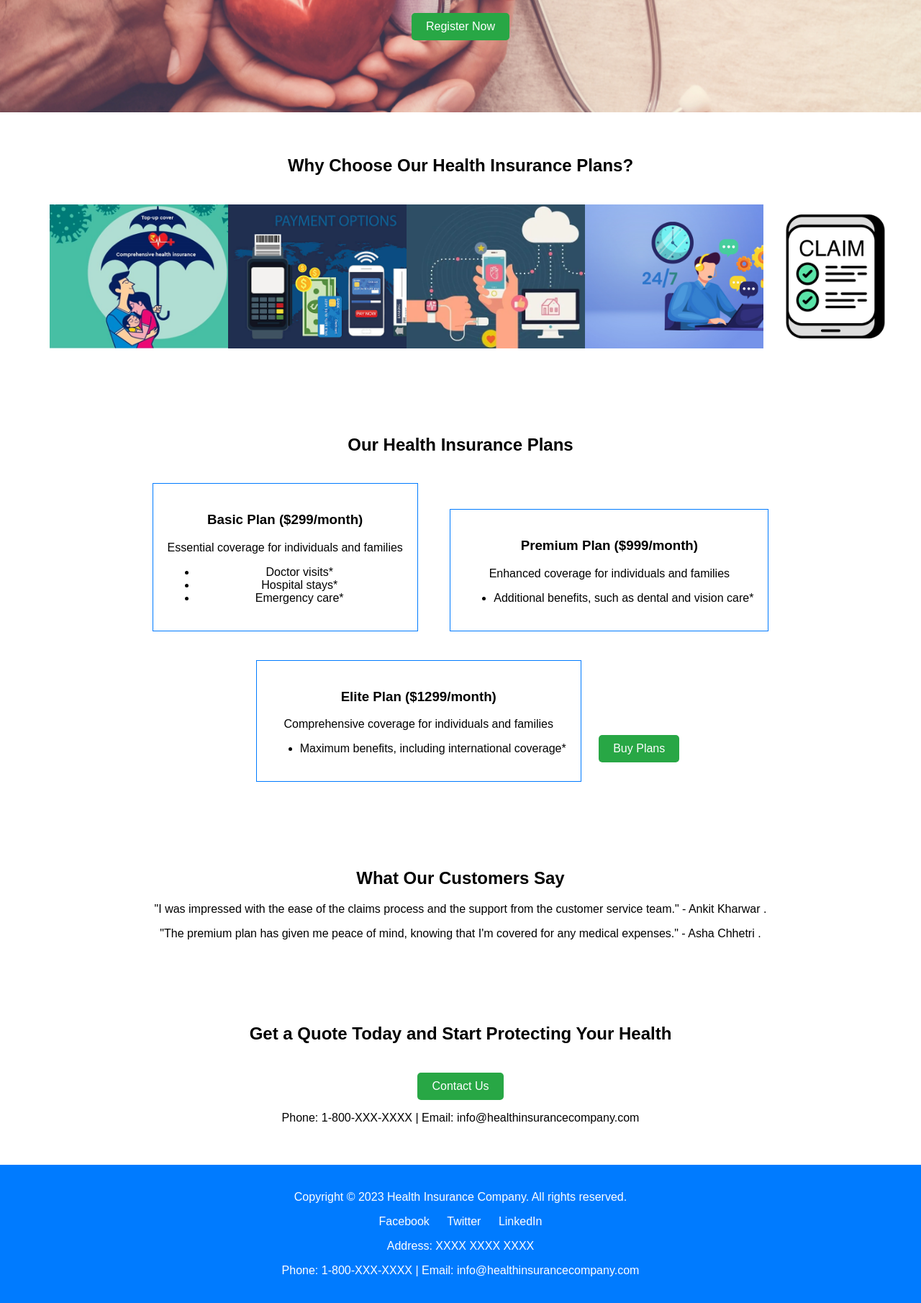
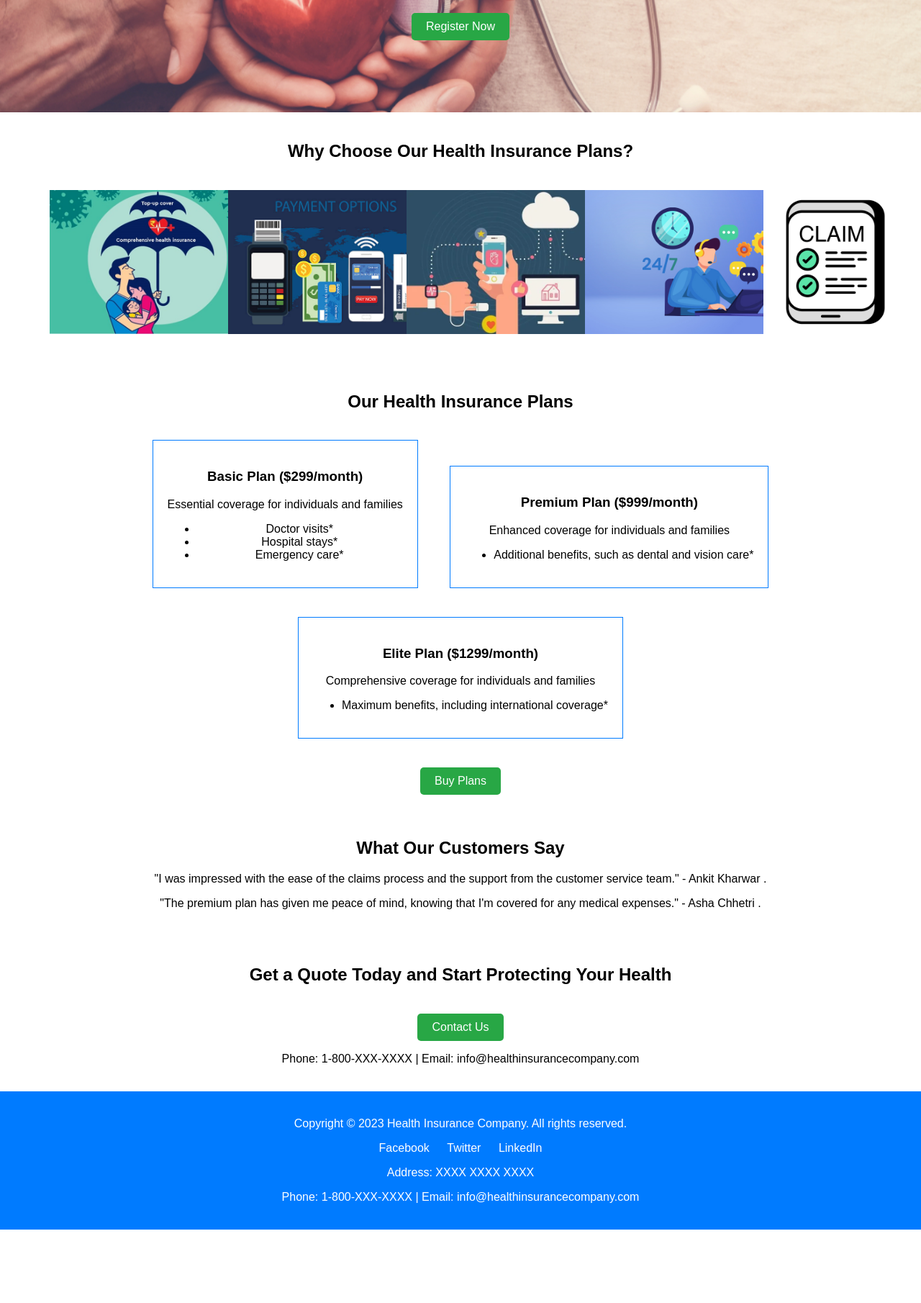
Before and after one commit to ankit12009/Health-card, a PHP site: page / in a window 1280 px wide. Shown: the part 304-2114 px from the top of the page at 72% size. After the commit the page ends 2012 px from the top, so only its background shows below. Run offline with PHP 8.4, Linux system fonts and the light colour scheme.

Commit message:
link added

```diff
--- a/index.css
+++ b/index.css
@@ -36,7 +36,7 @@ nav a {
 }
 
 .benefits, .plans, .testimonials, .cta-section {
-    padding: 40px 20px;
+    padding: 20px 20px;
     text-align: center;
 }
 
--- a/index.html
+++ b/index.html
@@ -84,7 +84,9 @@
                 <li>Maximum benefits, including international coverage*</li>
             </ul>
         </div>
+        <div>
         <a href="#compare" class="cta-button">Buy Plans</a>
+    </div>
     </section>
 
     <!-- Testimonials Section -->
```
